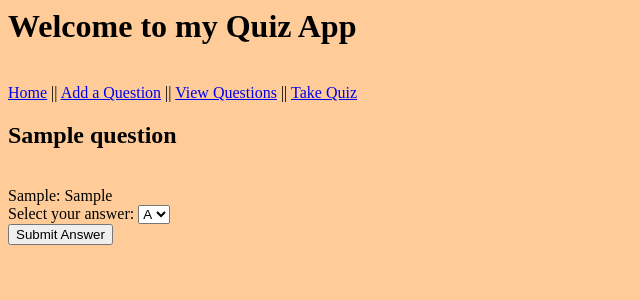
After one commit to agray998/QA-DevOps-Fundamental-Project, a Flask app: a page that uses application/templates/layout.html in a window 1280 px wide. The commit adds this page. Shown: the top 300 px of the page, without its empty margins (0-640 px from the left). Run offline with Flask 2, Linux system fonts and the light colour scheme; tables that the repository leaves empty hold one stand-in row (values such as "Sample post").

Commit message:
Added take quiz functionality

```diff
--- a/application/__init__.py
+++ b/application/__init__.py
@@ -33,5 +33,9 @@ class UpdateOptions(FlaskForm):
     o_status = SelectField('Correct/incorrect', choices=[('correct','Correct'),('incorrect','Incorrect')])
     submit = SubmitField('Update Option')
 
+class AnswerQuestion(FlaskForm):
+    sel_opt = SelectField('Select your answer:', choices=[('A','A'),('B','B'),('C','C'),('D','D')])
+    submit = SubmitField('Submit Answer')
+
 from application import routes
 from application import models
--- a/application/models.py
+++ b/application/models.py
@@ -11,3 +11,8 @@ class Options(db.Model):
     option = db.Column(db.String(30))
     status = db.Column(db.String(10))
     question_id = db.Column(db.Integer, db.ForeignKey('questions.id'))
+
+class Answer(db.Model):
+    id = db.Column(db.Integer, primary_key=True)
+    name = db.Column(db.String(30))
+    status = db.Column(db.String(10))
--- a/application/routes.py
+++ b/application/routes.py
@@ -1,5 +1,5 @@
-from application import app, db, AddQuestion, UpdateQuestion, AddOptions, UpdateOptions
-from application.models import Questions, Options
+from application import app, db, AddQuestion, UpdateQuestion, AddOptions, UpdateOptions, AnswerQuestion
+from application.models import Questions, Options, Answer
 from flask import render_template, request, redirect, url_for
 
 @app.route('/')
@@ -91,3 +91,20 @@ def delete_q(qid):
         db.session.delete(option)
     db.session.commit()
     return redirect(url_for('questions'))
+
+@app.route('/answer-<int:qid>', methods=['GET','POST'])
+def answer_q(qid):
+    form = AnswerQuestion()
+    question = Questions.query.filter_by(id=qid).first()
+    options = Options.query.filter_by(question_id=qid).all()
+    if request.method == 'POST':
+        ans_opt = form.sel_opt.data
+        ans_status = Options.query.filter_by(question_id = qid, optletter = ans_opt).first().status
+        newans = Answer(name = ans_opt, status = ans_status)
+        db.session.add(newans)
+        db.session.commit()
+        if qid == Questions.query.order_by(Questions.id.desc()).first().id:
+            return redirect(url_for('questions'))
+        else:
+            return redirect(url_for('answer_q', qid=qid+1))
+    return render_template('answer-question.html', form=form, question=question, options=options)
--- /dev/null
+++ b/application/templates/answer-question.html
@@ -0,0 +1,18 @@
+{% extends 'layout.html' %}
+{% block body %}
+<h2> {{question.question}} </h2>
+<br>
+{% for option in options %}
+{{option.optletter}}: {{option.option}}
+<br>
+{% endfor %}
+<div class='form'>
+            <form method='POST' action=''>
+                {{ form.hidden_tag() }}
+		{{ form.sel_opt.label }} {{ form.sel_opt }}
+		<br>
+                {{ form.submit }}
+            {{ message }}
+	    </form>
+</div>
+{% endblock body %}
--- a/application/templates/layout.html
+++ b/application/templates/layout.html
@@ -2,7 +2,7 @@
 <body style="background-color: #ffcc99;">
 <h1>Welcome to my Quiz App</h1>
 <br>
-<a href="{{ url_for('home') }}">Home</a> || <a href="{{ url_for('add_q') }}">Add a Question</a> || <a href="{{ url_for('questions') }}">View Questions</a>
+<a href="{{ url_for('home') }}">Home</a> || <a href="{{ url_for('add_q') }}">Add a Question</a> || <a href="{{ url_for('questions') }}">View Questions</a> || <a href="{{ url_for('answer_q', qid=1) }}">Take Quiz</a>
 {% block body %}
 {% endblock body %}
 </body>
```
